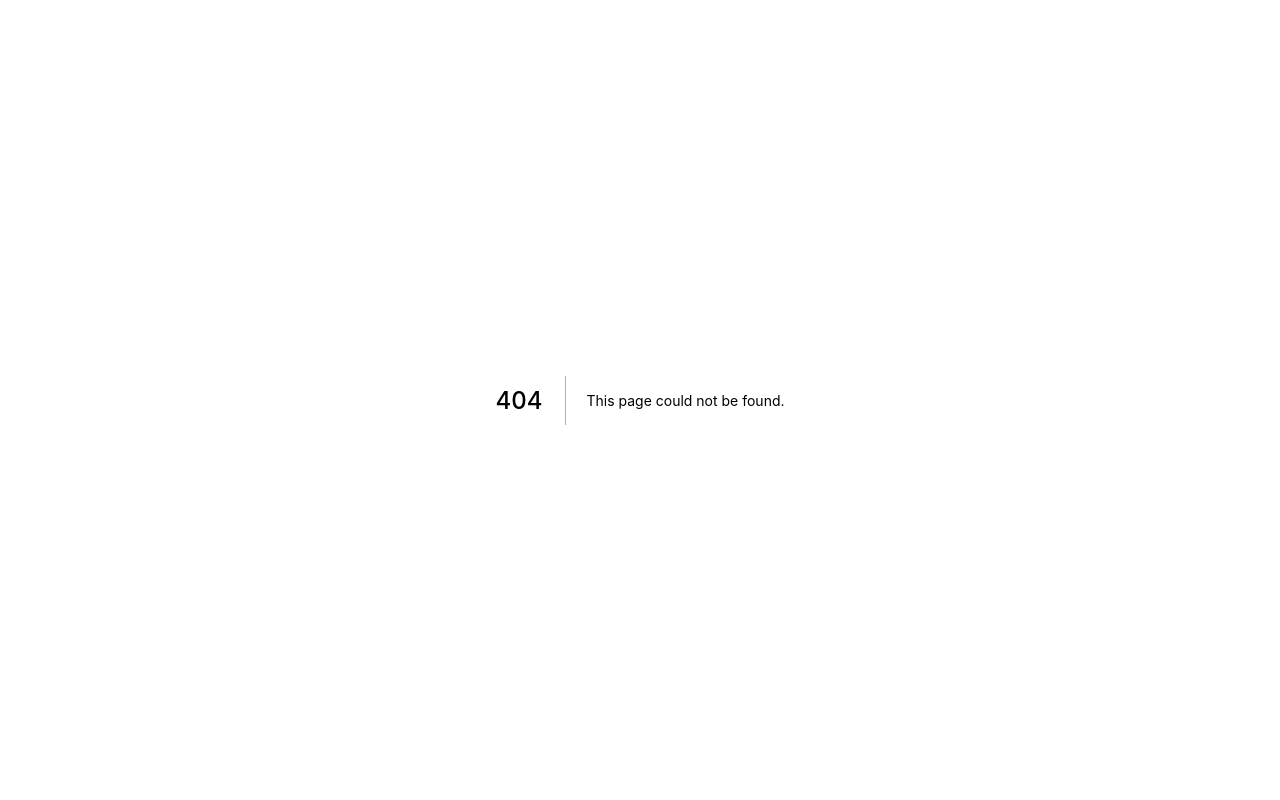
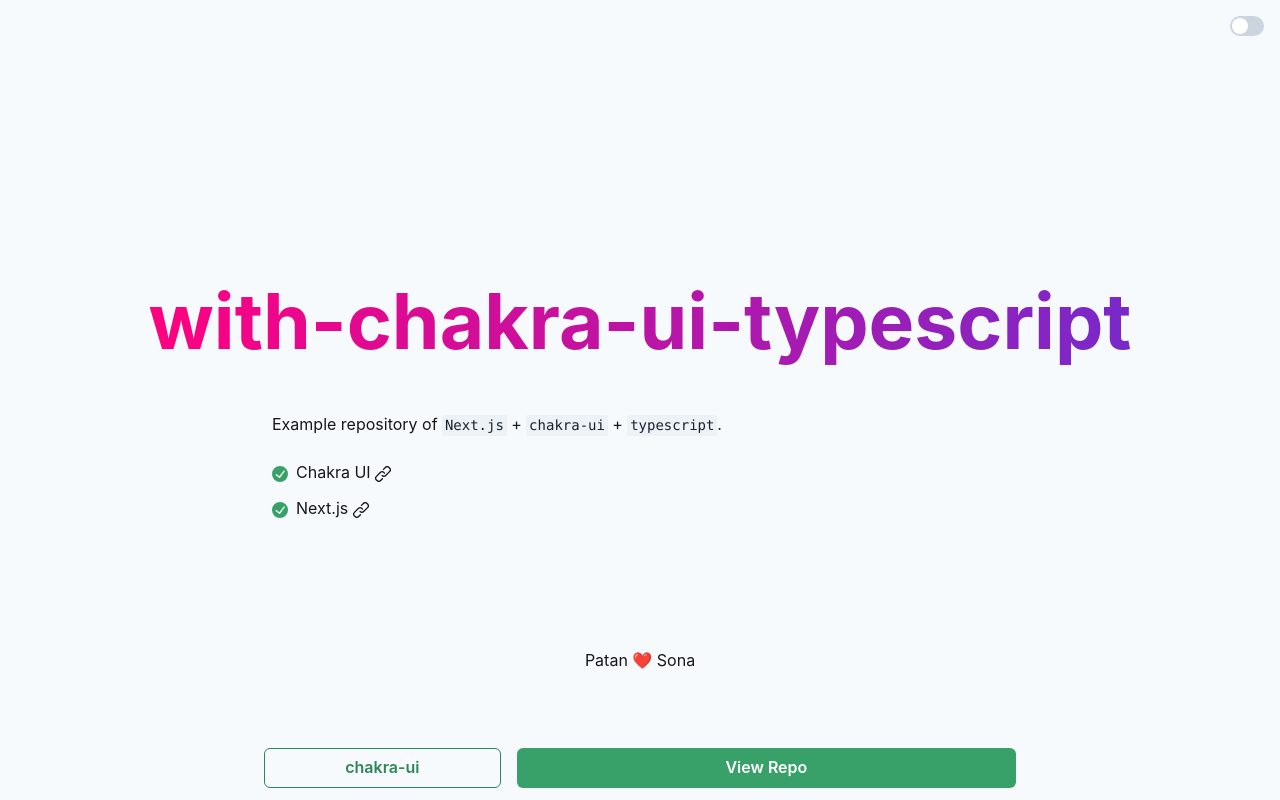
Before and after one commit to pamrulla/cric-report, a Next.js app: page /test in a window 1280 px wide. Before the commit this address had no page. Built offline with nearby package versions, Linux system fonts and the light colour scheme.

Commit message:
testing with new page on Cloud Run

```diff
--- /dev/null
+++ b/src/pages/test.tsx
@@ -0,0 +1,56 @@
+import {
+    Link as ChakraLink,
+    Text,
+    Code,
+    List,
+    ListIcon,
+    ListItem,
+  } from '@chakra-ui/react'
+  import { CheckCircleIcon, LinkIcon } from '@chakra-ui/icons'
+
+  import { Hero } from '../components/Hero'
+  import { Container } from '../components/Container'
+  import { Main } from '../components/Main'
+  import { DarkModeSwitch } from '../components/DarkModeSwitch'
+  import { CTA } from '../components/CTA'
+  import { Footer } from '../components/Footer'
+
+  const Test = () => (
+    <Container height="100vh">
+      <Hero />
+      <Main>
+        <Text>
+          Example repository of <Code>Next.js</Code> + <Code>chakra-ui</Code> +{' '}
+          <Code>typescript</Code>.
+        </Text>
+
+        <List spacing={3} my={0}>
+          <ListItem>
+            <ListIcon as={CheckCircleIcon} color="green.500" />
+            <ChakraLink
+              isExternal
+              href="https://chakra-ui.com"
+              flexGrow={1}
+              mr={2}
+            >
+              Chakra UI <LinkIcon />
+            </ChakraLink>
+          </ListItem>
+          <ListItem>
+            <ListIcon as={CheckCircleIcon} color="green.500" />
+            <ChakraLink isExternal href="https://nextjs.org" flexGrow={1} mr={2}>
+              Next.js <LinkIcon />
+            </ChakraLink>
+          </ListItem>
+        </List>
+      </Main>
+
+      <DarkModeSwitch />
+      <Footer>
+        <Text>Patan ❤️ Sona</Text>
+      </Footer>
+      <CTA />
+    </Container>
+  )
+
+  export default Test
```
Also changed, not shown: src/pages/index.tsx (renamed from src/pages/cric-report.tsx).
